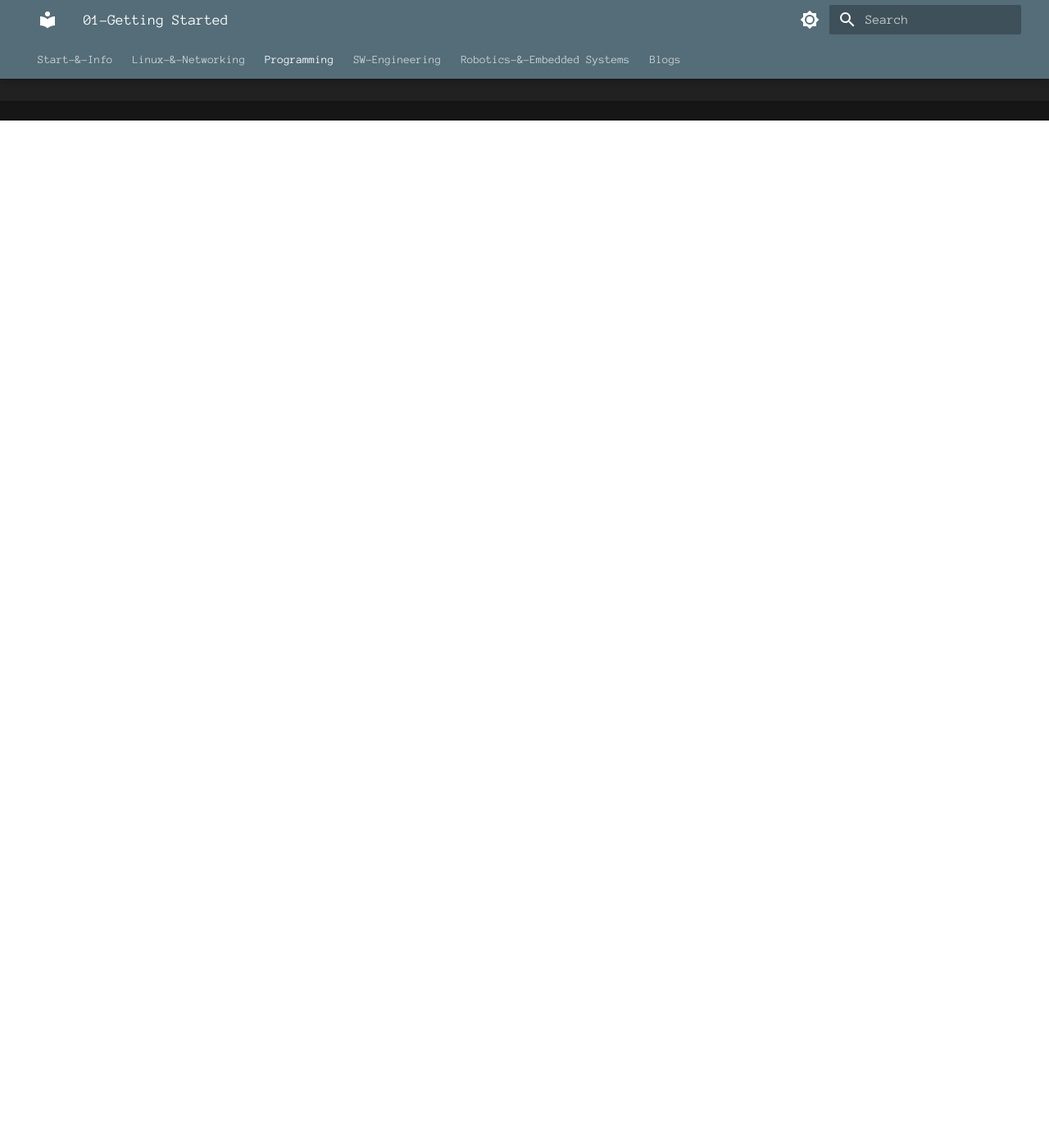
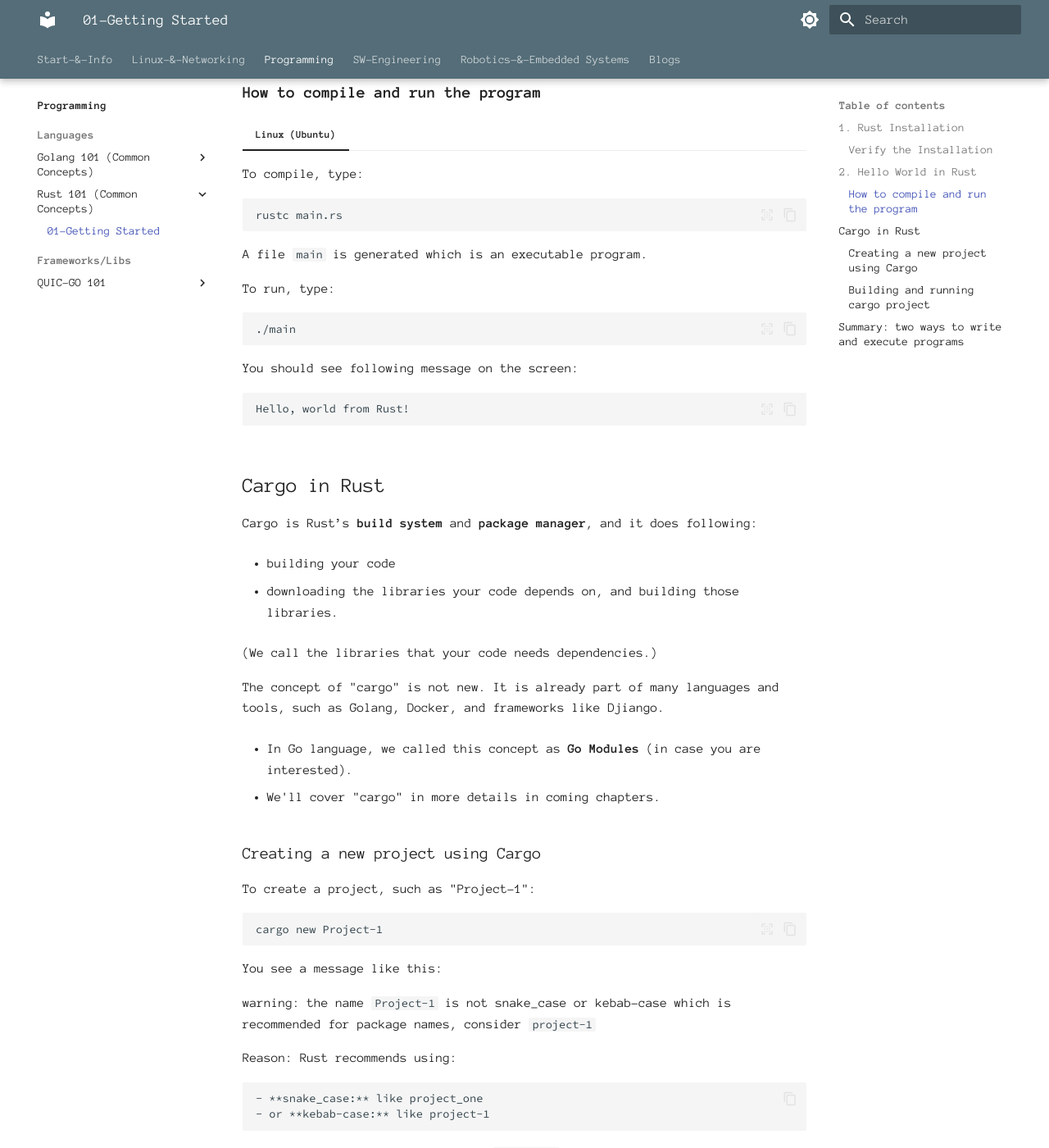
Before and after one commit to alohamujeeb/alohamujeeb.github.io, an MkDocs documentation site: the page built from docs/programming/languages/rust101/01-gettingstarted.md, in a window 1280 px wide and 1400 px high, scrolled down 1253 px. Shown: the whole window at 82% size. Built offline with MkDocs 1.6.1 and Material for MkDocs 9.7.7, drawn with Linux system fonts in a browser that asks for light colours; some of the changed text lies outside the part shown.

Commit message:
rust 101 lesson added

````diff
--- a/docs/programming/languages/rust101/01-gettingstarted.md
+++ b/docs/programming/languages/rust101/01-gettingstarted.md
@@ -1,31 +1,135 @@
 # **01-Getting Started**
 
-	Rust Installation
+Main topics:
 
-	Hello World
+- Rust Installation
+- Hello World example
+- Caro in Rust
 
 ---
-
-(Under constrution)
-
 ## 1. **Rust Installation**
 
 === "Linux (Ubuntu)"
+	Type the following command.
 
+	``` bash
+	curl --proto '=https' --tlsv1.2 https://sh.rustup.rs -sSf | sh
+	```
+	The command downloads a script and starts the installation of the rustup tool, which installs the latest stable version of Rust.
 
+	If everything goes well, you’ll see a large message containing follwoing text:
 
+	```Rust is installed now. Great!```
 
-=== "Windows"
+### Verify the Installation
+Type followin in the terminal:
+``` bash
+rustc --version
+```
+And you should see something like this:
 
+```rustc 1.89.0 (29483883e 2025-08-04)```
 
 ---
 ## 2. **Hello World** in Rust
 
+- Create a fle "hello.rs" with following contents
+``` rust
+fn main() {
+    println!("Hello, world from Rust!");
+}
+```
 
-
----
 ### **How to compile and run the program**
 === "Linux (Ubuntu)"
 
+	To compile, type:
+	``` bash
+	rustc main.rs
+	```
+	A file ```main``` is generated which is an executable program.
 
----
+	To run, type:
+	``` bash
+	./main
+	```
+	You should see following message on the screen:
+	```
+	Hello, world from Rust!
+	```
+
+## Cargo in Rust
+
+Cargo is Rust’s **build system** and **package manager**, and it does following:
+
+- building your code
+
+- downloading the libraries your code depends on, and building those libraries.
+
+(We call the libraries that your code needs dependencies.)
+
+The concept of "cargo" is not new. It is already part of many languages and tools, such as Golang, Docker, and frameworks like Djiango.
+
+- In Go language, we called this concept as **Go Modules** (in case you are interested).
+
+- We'll cover "cargo" in more details in coming chapters.
+
+### Creating a new project using Cargo
+
+To create a project, such as "Project-1":
+
+``` bash
+cargo new Project-1
+```
+You see a message like this:
+
+warning: the name `Project-1` is not snake_case or kebab-case which is recommended for package names, consider `project-1`
+
+Reason:
+Rust recommends using:
+
+	- **snake_case:** like project_one
+	- or **kebab-case:** like project-1
+
+so change the project name to saye ```project-1```
+``` bash
+cargo new project-1
+```
+
+- A directory **project-1** is created with some files and folders inside it.
+
+- We are particularly interested in **src** folder at this stage.
+
+Type following in src/main.rs (same code that we used in the previous section)
+``` rust
+fn main() {
+	println!("Hello, world from Rust!");
+}
+```
+
+### Building and running cargo project
+In the project-1 folder, Type
+
+``` bash
+cargo build
+```
+
+- Cargo utility uses the file **Cargo.toml** to build the project and generate the output executable.
+(more on Cargo.toml later)
+
+type followin to run,
+``` bash
+cargo run
+```
+Out will be like following:
+```
+Finished `dev` profile [unoptimized + debuginfo] target(s) in 0.05s
+     Running `target/debug/project-1`
+Hello, world from Rust!
+```
+
+## Summary: two ways to write and execute programs
+
+1) Single file approach (used for simple testing)
+
+2) Caro projects: Used for real-world projects with multiple files and dependencies.
````
